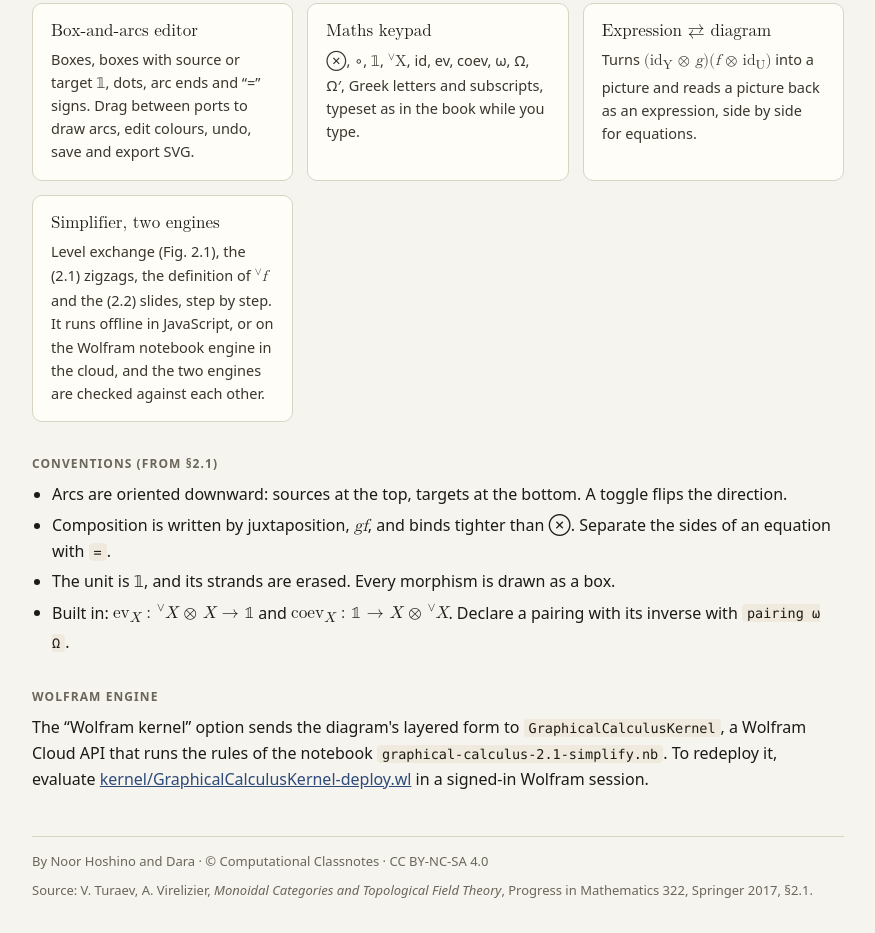
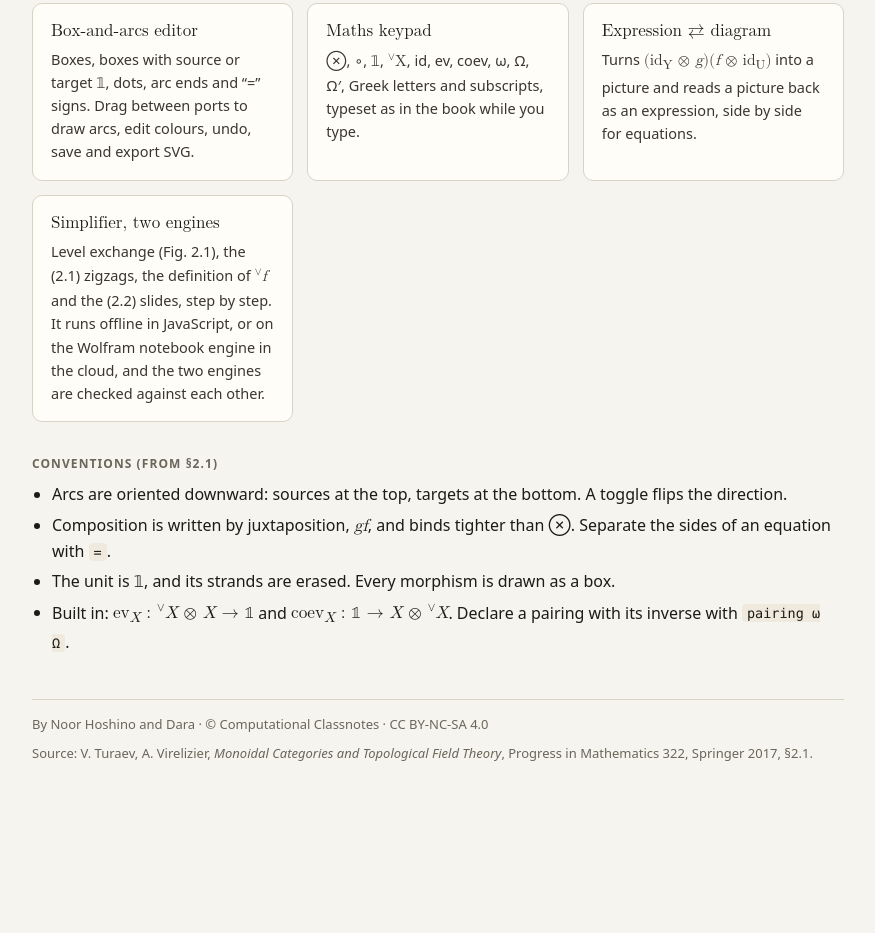
Before and after one commit to lossofgenerality/ccn-string-diagrams, a plain HTML site: page index.html in a window 1280 px wide. Shown: the part 393-1326 px from the top of the page, without its empty margins (202-1077 px from the left). After the commit the page ends 1189 px from the top, so only its background shows below. Drawn offline with Linux system fonts and the light colour scheme.

Commit message:
Move the Wolfram engine notes from the landing page to the README
Co-authored-by: Dara <dara@lossofgenerality.com>

```diff
--- a/index.html
+++ b/index.html
@@ -82,9 +82,6 @@ a{color:var(--accent2)}
     <li>Built in: <span class="m">ev<sub><i>X</i></sub> : <sup style="font-size:.7em">∨</sup><i>X</i> ⊗ <i>X</i> → 𝟙</span> and <span class="m">coev<sub><i>X</i></sub> : 𝟙 → <i>X</i> ⊗ <sup style="font-size:.7em">∨</sup><i>X</i></span>. Declare a pairing with its inverse with <code>pairing ω Ω</code>.</li>
   </ul>
 
-  <h2>Wolfram engine</h2>
-  <p style="margin:0">The “Wolfram kernel” option sends the diagram's layered form to <code>GraphicalCalculusKernel</code>, a Wolfram Cloud API that runs the rules of the notebook <code>graphical-calculus-2.1-simplify.nb</code>. To redeploy it, evaluate <a href="kernel/GraphicalCalculusKernel-deploy.wl">kernel/GraphicalCalculusKernel-deploy.wl</a> in a signed-in Wolfram session.</p>
-
   <footer><span>By Noor Hoshino and Dara · © Computational Classnotes · CC BY-NC-SA 4.0</span><span>Source: V. Turaev, A. Virelizier, <i>Monoidal Categories and Topological Field Theory</i>, Progress in Mathematics 322, Springer 2017, §2.1.</span></footer>
 </div>
 </body>
```
Also changed, not shown: README.md.
